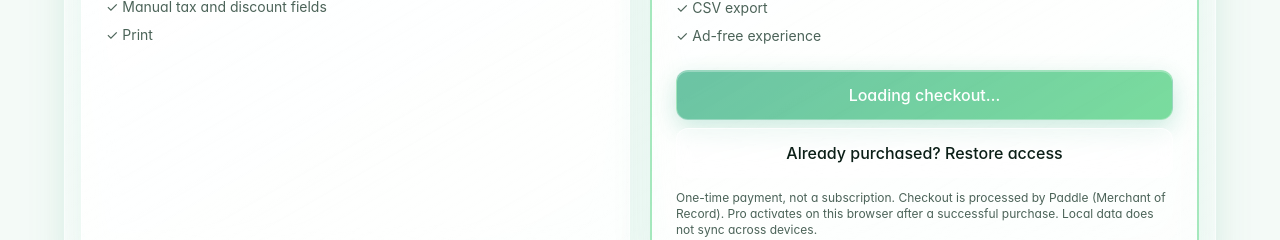
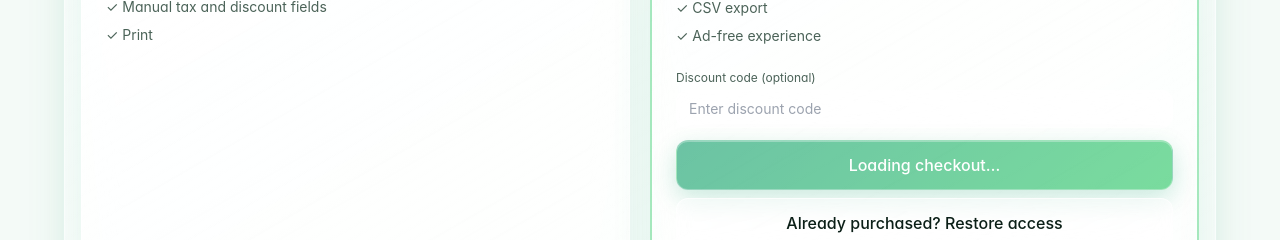
Before and after one commit to mayankdobriyal1920/client-side-invoice, a Next.js app: page /pricing in a window 1280 px wide. Shown: the part 445-685 px from the top of the page. Built offline with nearby package versions, Linux system fonts and the light colour scheme; no server answers.

Commit message:
add manual discount code input to checkout

```diff
--- a/components/pro/PaddleCheckout.tsx
+++ b/components/pro/PaddleCheckout.tsx
@@ -13,6 +13,7 @@ export default function PaddleCheckout() {
   const router = useRouter();
   const [ready, setReady] = useState(false);
   const [loading, setLoading] = useState(false);
+  const [discountCode, setDiscountCode] = useState("");
   const clientToken = process.env.NEXT_PUBLIC_PADDLE_CLIENT_TOKEN;
   const priceId = process.env.NEXT_PUBLIC_PADDLE_PRICE_ID;
   const env = process.env.NEXT_PUBLIC_PADDLE_ENV || "sandbox";
@@ -45,13 +46,13 @@ export default function PaddleCheckout() {
     setLoading(true);
     window.Paddle.Checkout.open({
       items: [{ priceId, quantity: 1 }],
+      discountCode: discountCode.trim() || undefined,
       settings: {
         displayMode: "overlay",
         theme: "light",
       },
       customData: { source: "easybillkit" },
     });
-    // Paddle.js emits events via Paddle.Checkout; we listen via eventCallback if available
     if (window.Paddle?.Checkout?.setEventCallback) {
       window.Paddle.Checkout.setEventCallback((data: any) => {
         if (data?.name === "checkout.completed") {
@@ -66,8 +67,19 @@ export default function PaddleCheckout() {
   };
 
   return (
-    <button onClick={openCheckout} disabled={!ready || loading} className="btn-primary px-5 py-3 rounded-xl font-medium disabled:opacity-60">
-      {loading ? "Processing…" : ready ? "Buy Pro with Paddle" : "Loading checkout…"}
-    </button>
+    <div className="space-y-3">
+      <div>
+        <label className="text-xs text-muted block mb-1">Discount code (optional)</label>
+        <input
+          className="glass-input w-full px-3 py-2 text-sm"
+          placeholder="Enter discount code"
+          value={discountCode}
+          onChange={(e) => setDiscountCode(e.target.value)}
+        />
+      </div>
+      <button onClick={openCheckout} disabled={!ready || loading} className="btn-primary px-5 py-3 rounded-xl font-medium disabled:opacity-60 w-full">
+        {loading ? "Processing…" : ready ? "Buy Pro with Paddle" : "Loading checkout…"}
+      </button>
+    </div>
   );
 }
```
